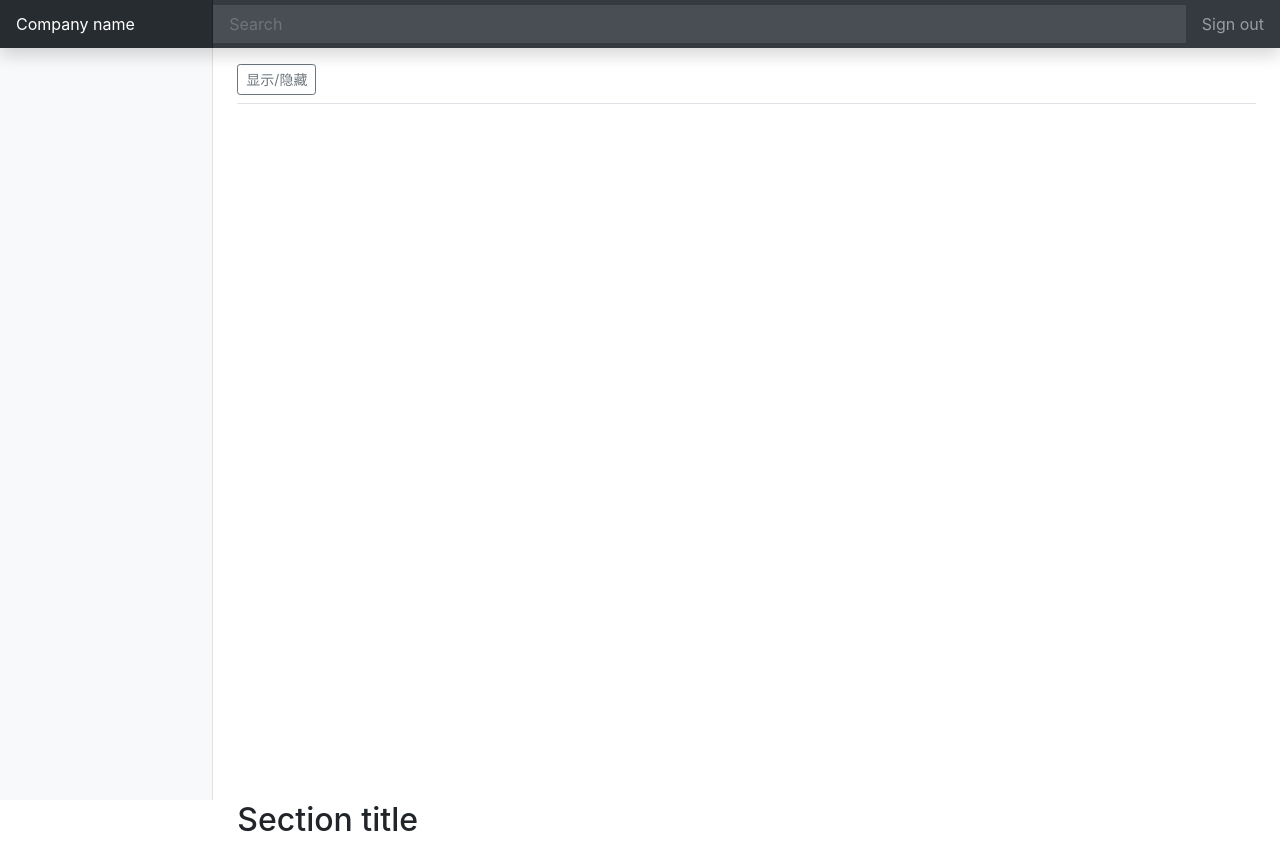
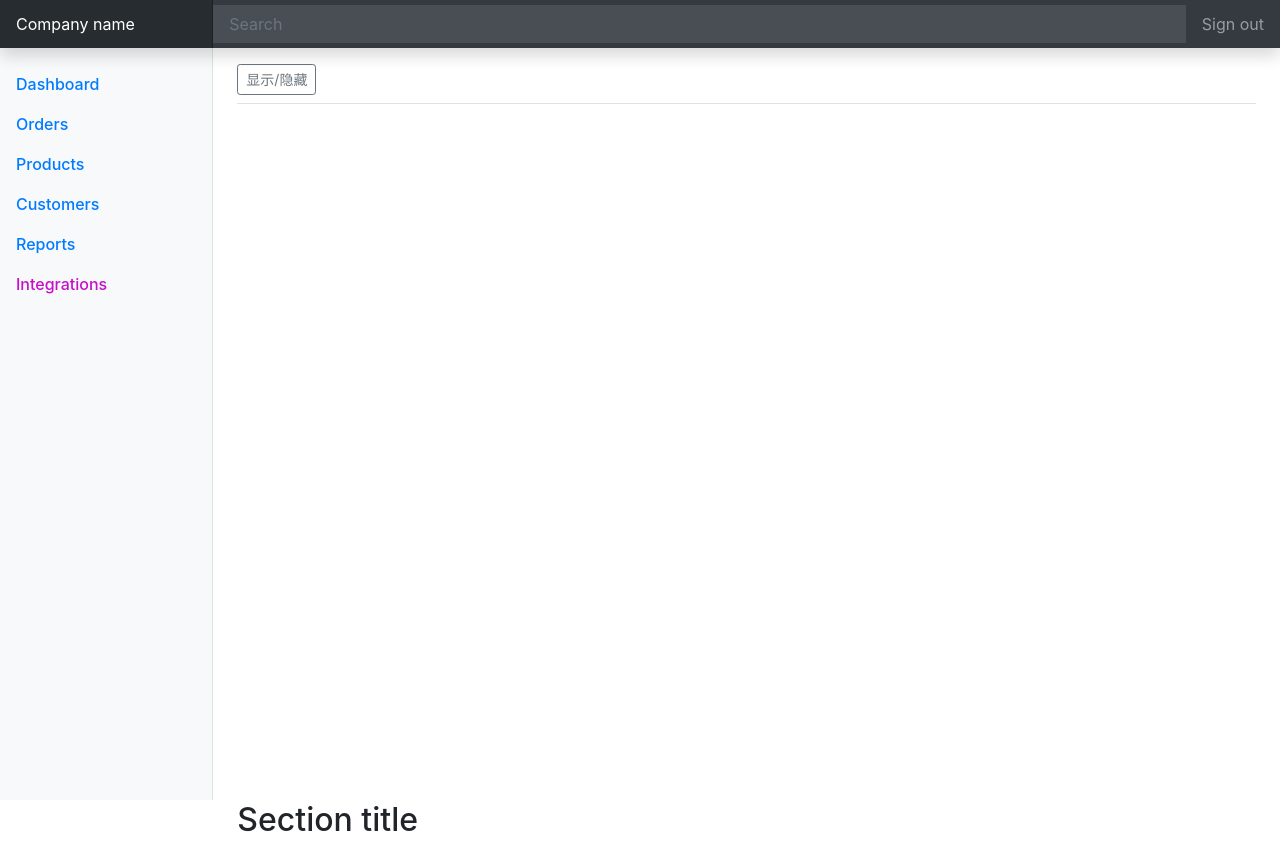
Before and after one commit to ykk1/ykk03, an Angular app: page / in a window 1280 px wide. Built offline with nearby package versions, Linux system fonts and the light colour scheme.

Commit message:
Update app.component.html

```diff
--- a/src/app/app.component.html
+++ b/src/app/app.component.html
@@ -18,7 +18,7 @@
     <nav id="sidebarMenu" class="col-md-3 col-lg-2 d-md-block bg-light sidebar collapse" *ngIf="s">
       <div class="sidebar-sticky pt-3">
         <ul class="nav flex-column">
-          <li class="nav-item" *ngFor="let na of navs" (click)="oncss(na)">
+          <li class="nav-item" *ngFor="let na of niavs" (click)="oncss(na)">
             <a class="nav-link" [ngClass]="{active: na.active}" href="{{na.url}}">
               {{na.name}}
             </a>
```
